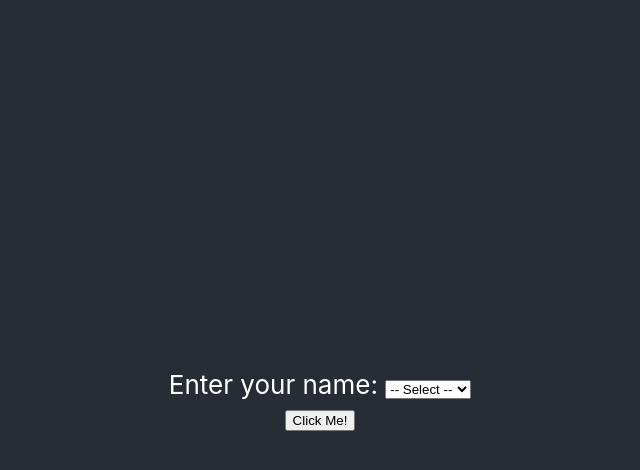
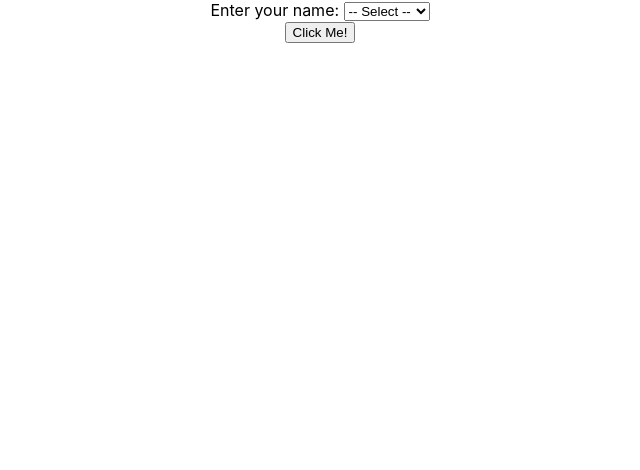
Before and after one commit to neosizzle/joshhellokennedy, a React (Create React App) app: page / in a window 1280 px wide. Shown: the top 470 px of the page, without its empty margins (320-960 px from the left). Built offline with nearby package versions, Linux system fonts and the light colour scheme.

Commit message:
file seperation

```diff
--- a/src/App.js
+++ b/src/App.js
@@ -1,50 +1,12 @@
 import "./App.css";
-import { useState } from "react";
 
 //Component Imports
-import NameInput from "./components/NameInput";
-import AgeInput from "./components/AgeInput";
+import Form from "./components/form";
 
 function App() {
-  const [input, setInput] = useState("Hello World");
-  const [name, setName] = useState("");
-  const [bool, setBool] = useState(false);
-
-  function nameHandler(e) {
-    const selectedValue = e.target.value;
-    if (selectedValue === "back") {
-      // Handle the backspace option: remove the last character from the name.
-      const updatedName = name.slice(0, -1);
-      setName((name) => updatedName);
-    } else {
-      setName((name) => name + selectedValue);
-    }
-  }
-
-  function submitHandler(e) {
-    e.preventDefault();
-    // Do Something
-  }
-
-  function tester(e) {
-    e.preventDefault();
-    console.log(name);
-    // Do Something
-  }
-
   return (
     <div className="App">
-      <header className="App-header">
-        <form onSubmit={submitHandler}>
-          <NameInput nameHandler={nameHandler} name={name} />
-          {/* <AgeInput/> */}
-          {/* <AddressInput/> */}
-          {/* <EmailInput/> */}
-          {/* <IntraInput/> */}
-          {/* <PhoneNumInput/> */}
-          <button onClick={tester}>Click Me!</button>
-        </form>
-      </header>
+      <Form/>
     </div>
   );
 }
--- /dev/null
+++ b/src/components/form.js
@@ -0,0 +1,47 @@
+import { useState } from "react";
+
+//Component Imports
+import NameInput from "./NameInput";
+import AgeInput from "./AgeInput";
+
+const Form = () => {
+	const [input, setInput] = useState("Hello World");
+	const [name, setName] = useState("");
+	const [bool, setBool] = useState(false);
+
+	function nameHandler(e) {
+	  const selectedValue = e.target.value;
+	  if (selectedValue === "back") {
+		// Handle the backspace option: remove the last character from the name.
+		const updatedName = name.slice(0, -1);
+		setName((name) => updatedName);
+	  } else {
+		setName((name) => name + selectedValue);
+	  }
+	}
+
+	function submitHandler(e) {
+	  e.preventDefault();
+	  // Do Something
+	}
+
+	function tester(e) {
+	  e.preventDefault();
+	  console.log(name);
+	  // Do Something
+	}
+	return (
+	<div>
+		<form onSubmit={submitHandler}>
+          <NameInput nameHandler={nameHandler} name={name} />
+          {/* <AgeInput/> */}
+          {/* <AddressInput/> */}
+          {/* <EmailInput/> */}
+          {/* <IntraInput/> */}
+          {/* <PhoneNumInput/> */}
+          <button onClick={tester}>Click Me!</button>
+        </form>
+	</div> );
+}
+
+export default Form;
```
